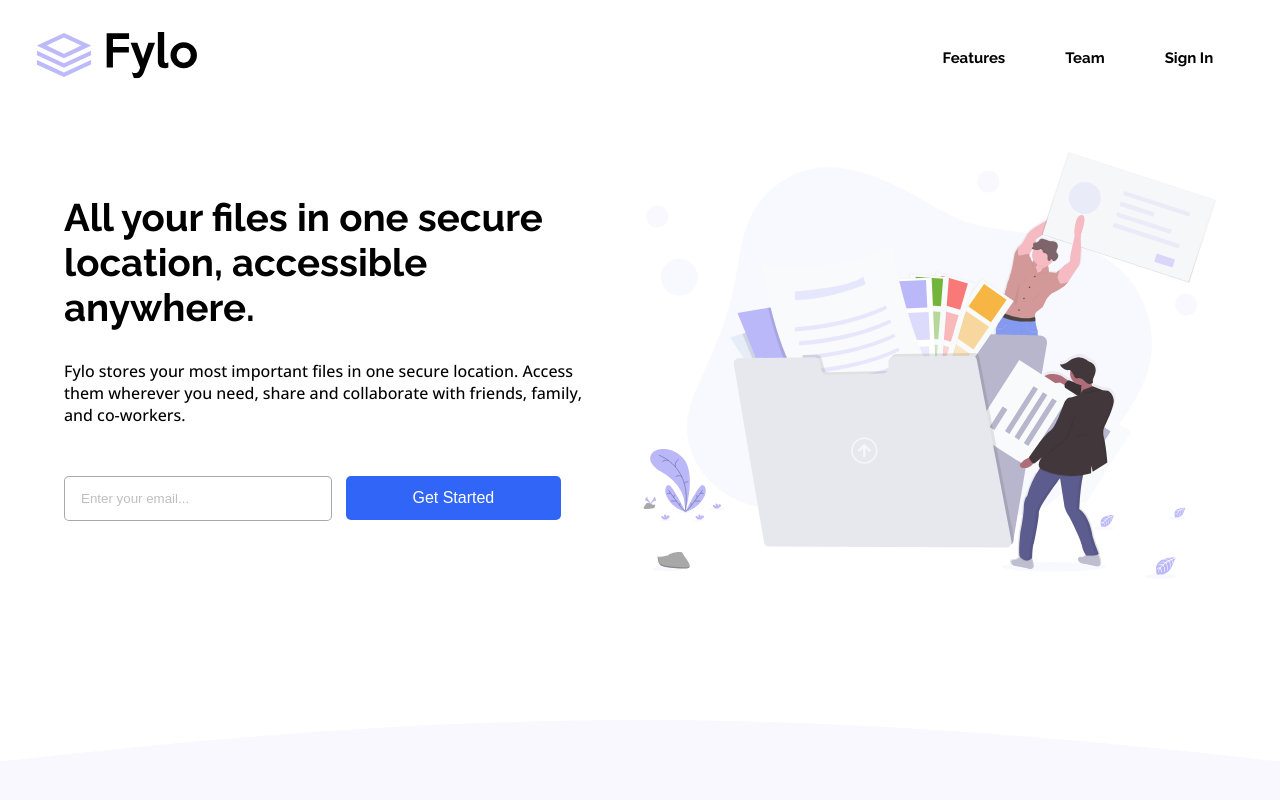
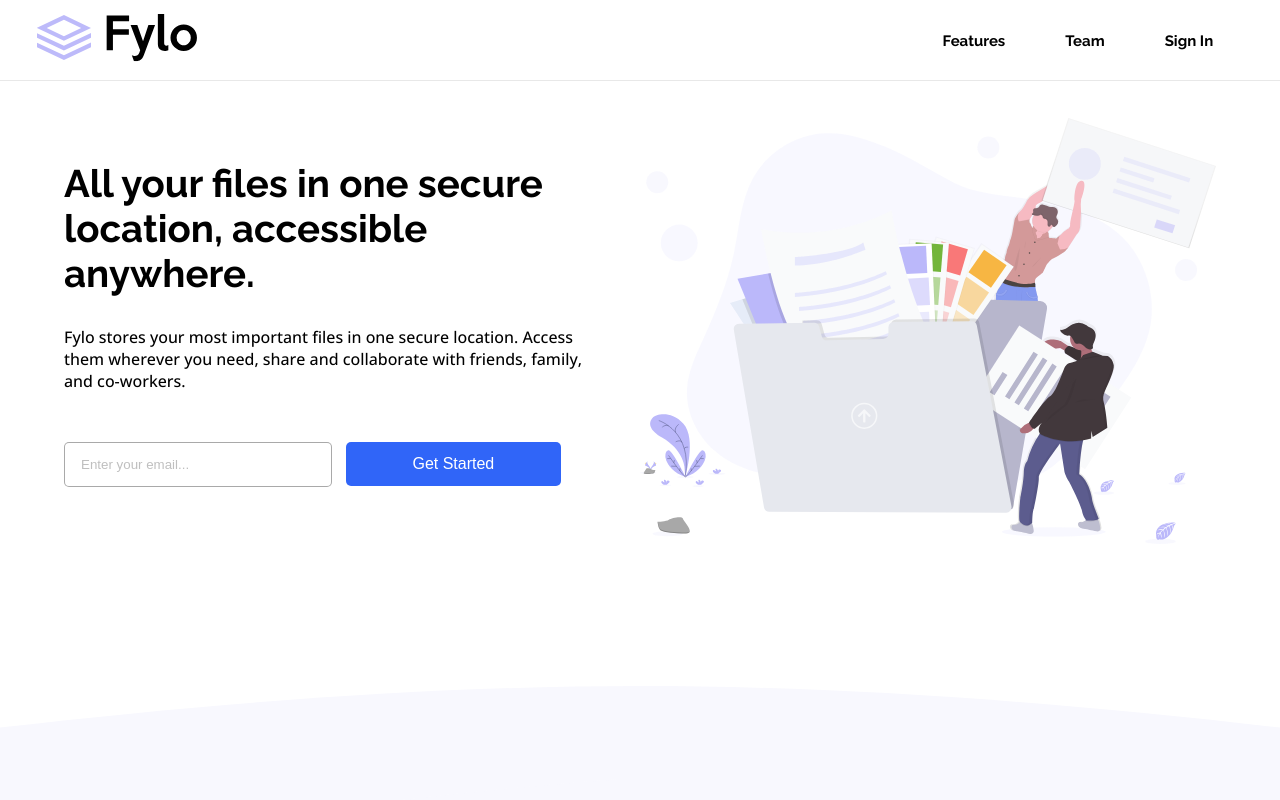
Before and after one commit to Cypress01/Fylo-Landing-Page, a plain HTML site: page index.html in a window 1280 px wide. Shown: the top 800 px of the page. Drawn offline with nearby package versions, Linux system fonts and the light colour scheme.

Commit message:
Update style.css

```diff
--- a/style.css
+++ b/style.css
@@ -16,7 +16,11 @@ header {
     display: flex;
     align-items: center;
     justify-content: space-between;
-    padding: 1.3rem;
+    padding: .9rem 1.3rem;
+    border-bottom: 1px solid #706d6d28;
+    position: sticky;
+    top: 0;
+    background-color: #fff;
 }
 
 header img {
@@ -312,7 +316,7 @@ footer div.socials {
 
 @media (min-width: 720px) {
     header {
-        padding: 2rem 2.3rem;
+        padding: .9rem 2.3rem;
     }
 
     header img {
```
